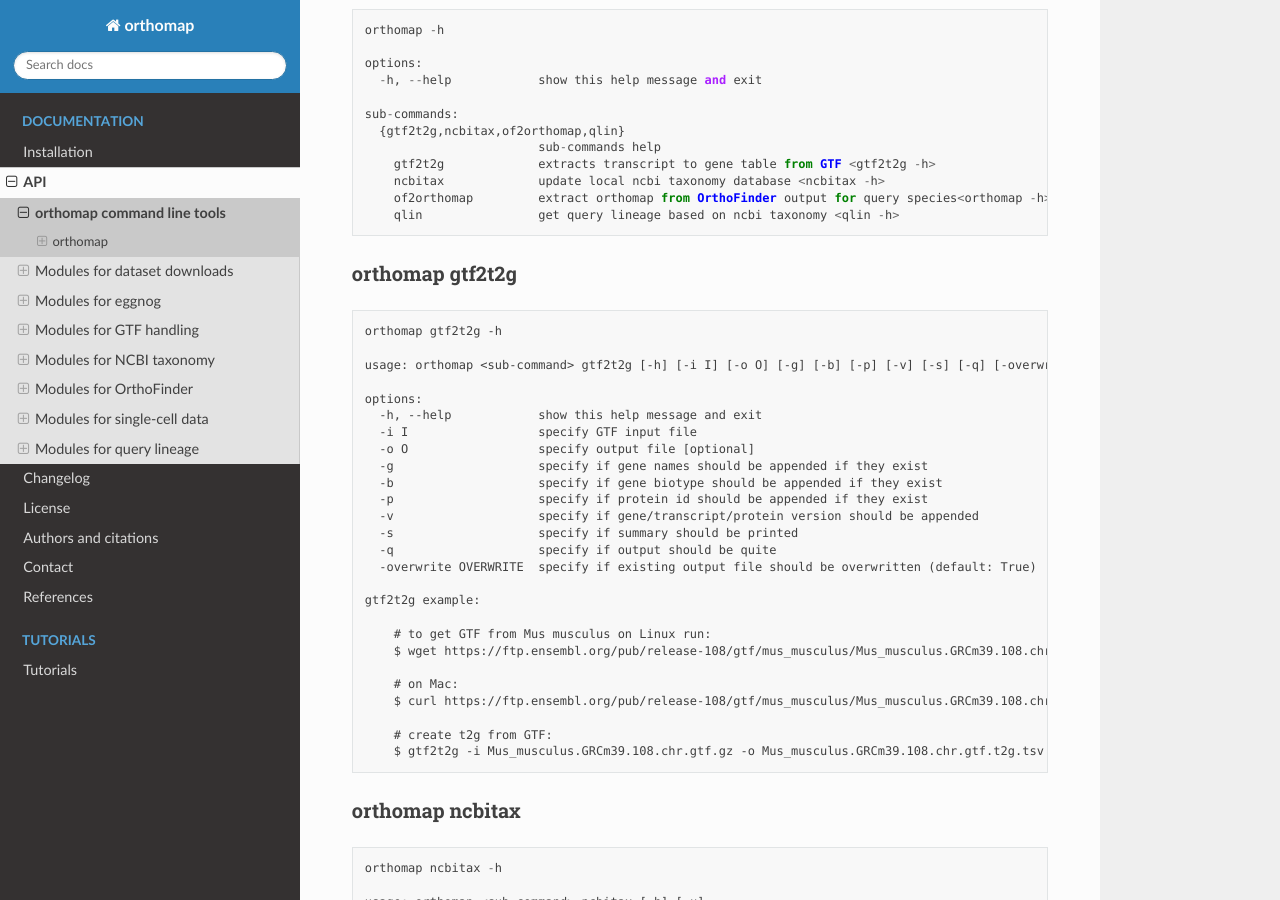
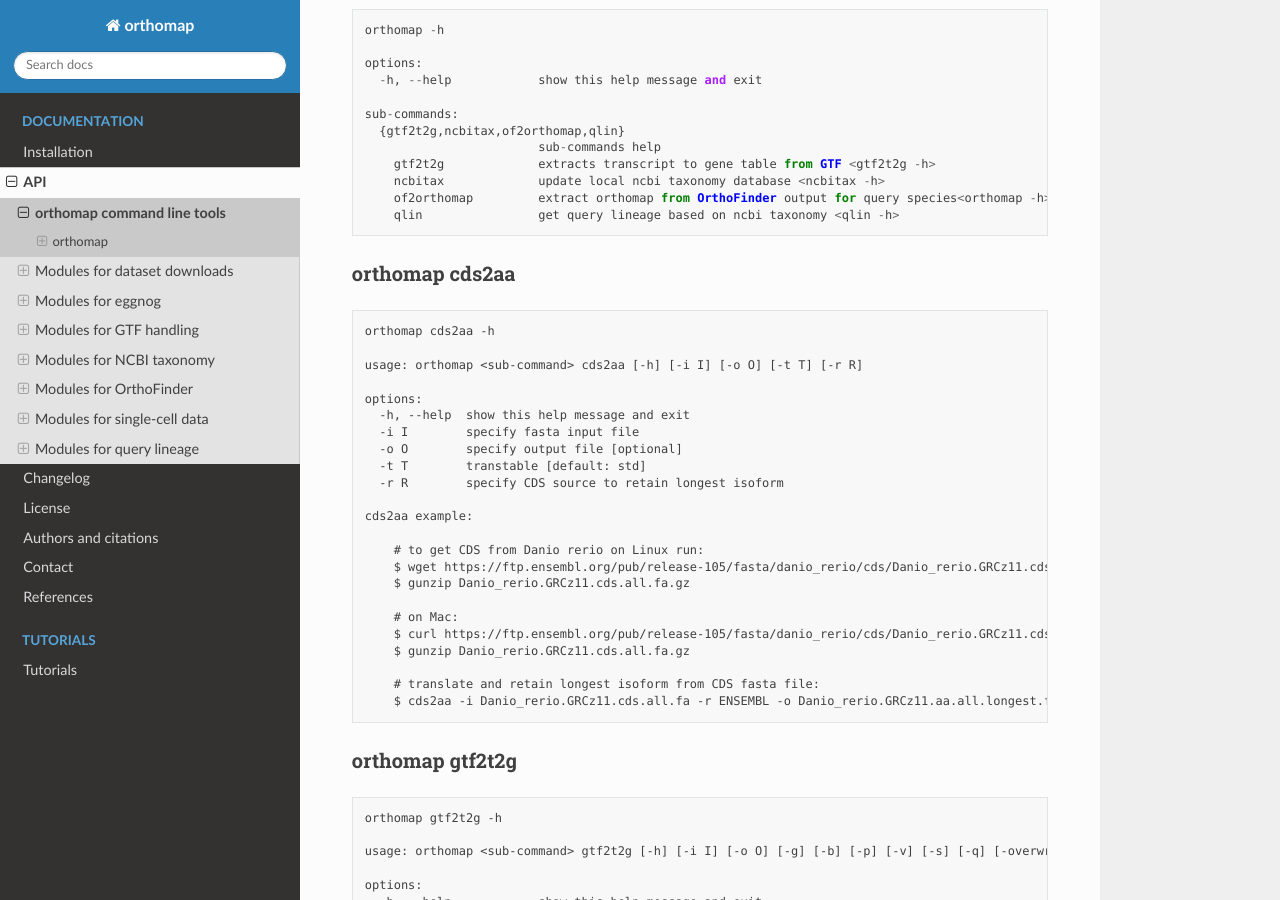
Before and after one commit to kullrich/orthomap, a Sphinx documentation site: the page built from docs/modules/orthomap.rst, in a window 1280 px wide and 900 px high, scrolled down 207 px. Built offline with Sphinx 7.4.7 and the Read the Docs theme 2.0.0, drawn with Linux system fonts in a browser that asks for light colours; formulas are drawn with MathJax 3.

Commit message:
# update docs

```diff
--- a/docs/modules/orthomap.rst
+++ b/docs/modules/orthomap.rst
@@ -18,6 +18,35 @@ orthomap
         ncbitax             update local ncbi taxonomy database <ncbitax -h>
         of2orthomap         extract orthomap from OrthoFinder output for query species<orthomap -h>
         qlin                get query lineage based on ncbi taxonomy <qlin -h>
+
+orthomap cds2aa
+^^^^^^^^^^^^^^^
+
+::
+
+    orthomap cds2aa -h
+
+    usage: orthomap <sub-command> cds2aa [-h] [-i I] [-o O] [-t T] [-r R]
+
+    options:
+      -h, --help  show this help message and exit
+      -i I        specify fasta input file
+      -o O        specify output file [optional]
+      -t T        transtable [default: std]
+      -r R        specify CDS source to retain longest isoform
+
+    cds2aa example:
+
+        # to get CDS from Danio rerio on Linux run:
+        $ wget https://ftp.ensembl.org/pub/release-105/fasta/danio_rerio/cds/Danio_rerio.GRCz11.cds.all.fa.gz
+        $ gunzip Danio_rerio.GRCz11.cds.all.fa.gz
+
+        # on Mac:
+        $ curl https://ftp.ensembl.org/pub/release-105/fasta/danio_rerio/cds/Danio_rerio.GRCz11.cds.all.fa.gz --remote-name
+        $ gunzip Danio_rerio.GRCz11.cds.all.fa.gz
+
+        # translate and retain longest isoform from CDS fasta file:
+        $ cds2aa -i Danio_rerio.GRCz11.cds.all.fa -r ENSEMBL -o Danio_rerio.GRCz11.aa.all.longest.fa
 
 orthomap gtf2t2g
 ^^^^^^^^^^^^^^^^
```
